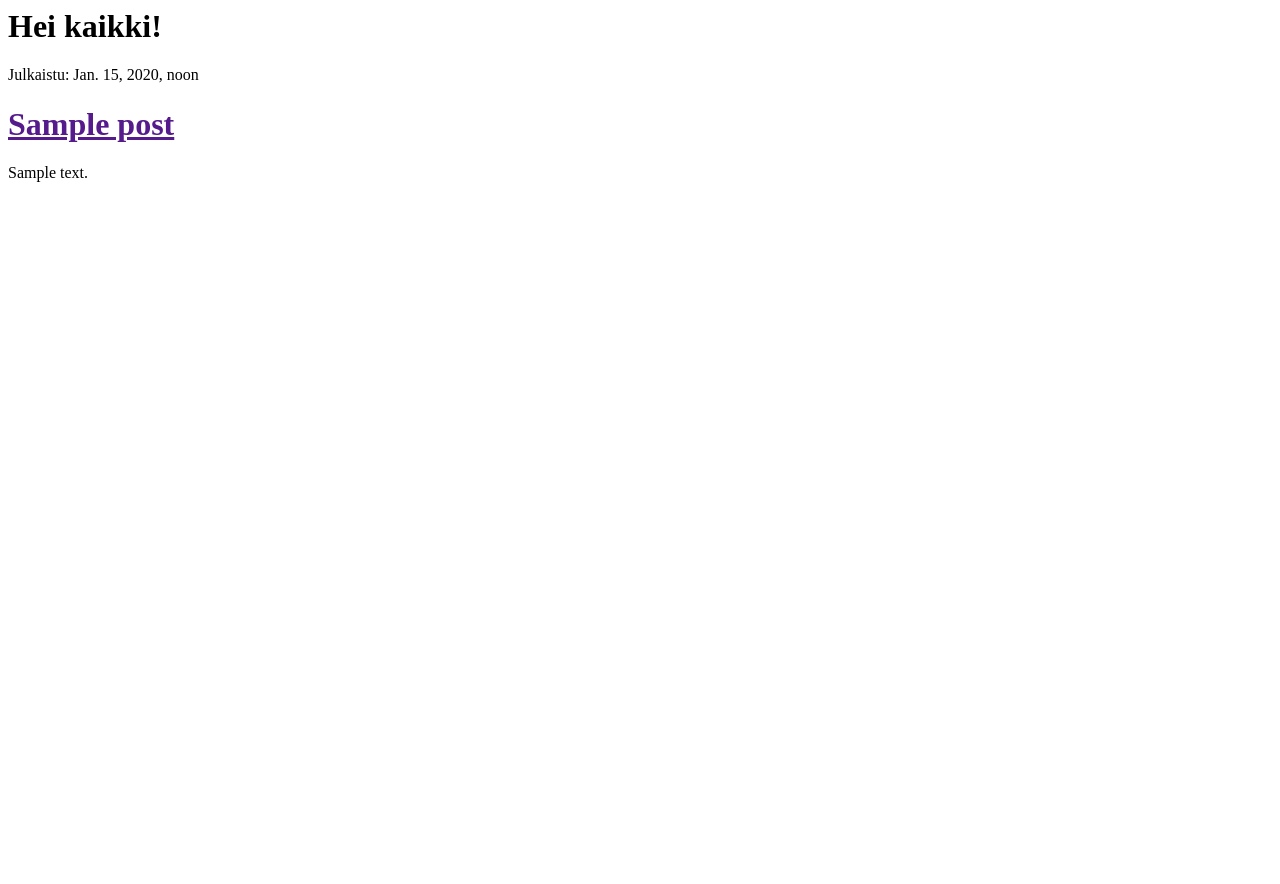
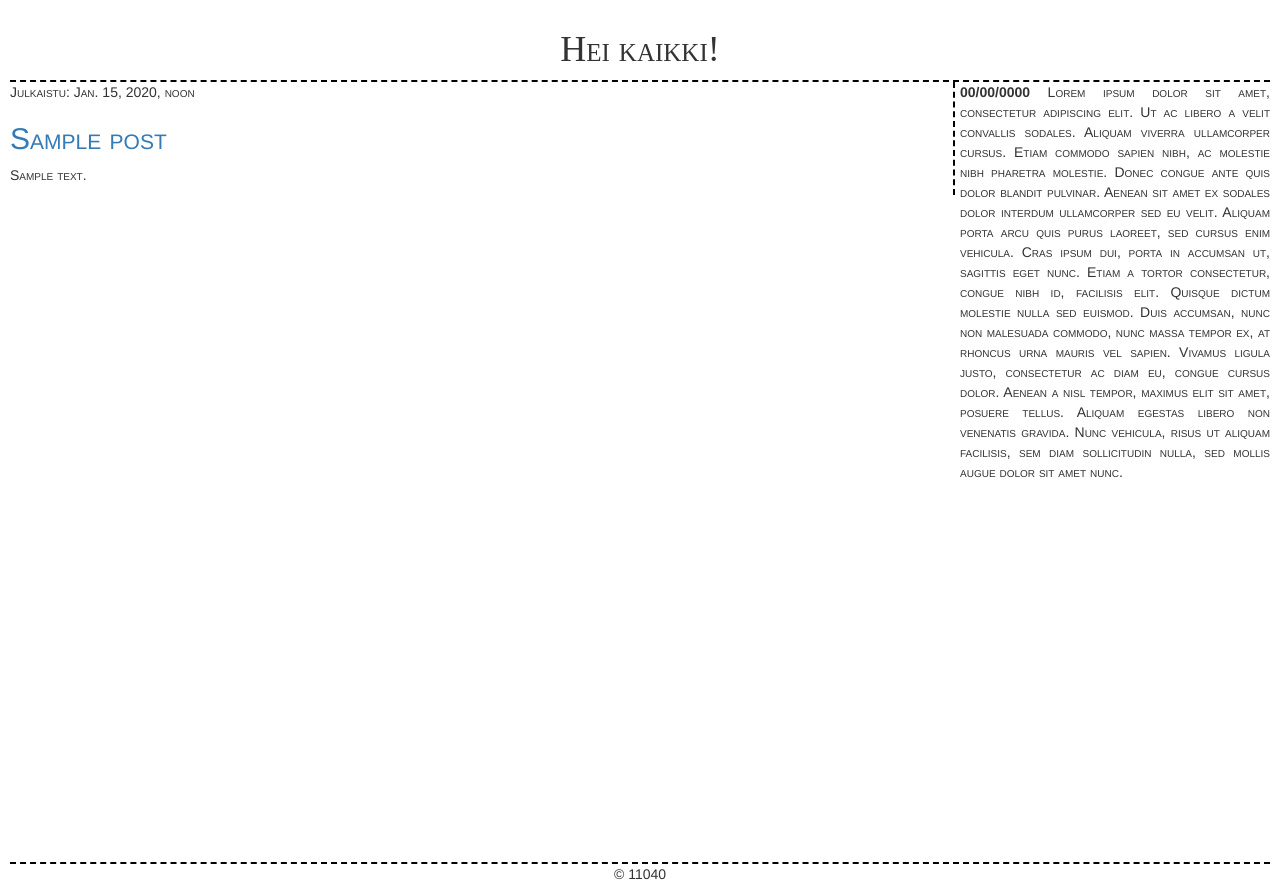
Before and after one commit to 11040/my-first-blog, a Django app: template blog/templates/blog/post_list.html in a window 1280 px wide. Before the commit the page ends 182 px from the top, so only its background shows below. Run offline with Django 3.2, Linux system fonts and the light colour scheme; the template is opened without the code that fills it: values that come from a table or form of the project are taken from there, others are empty; tables that the repository leaves empty hold one stand-in row (values such as "Sample post"); some libraries are stand-ins or nearby versions.

Commit message:
Paivitys

```diff
--- /dev/null
+++ b/blog/static/css/blog.css
@@ -0,0 +1,30 @@
+body{
+background: #e6ffff;
+text-align: justify;
+font-variant: small-caps;
+padding: 10px;
+}
+header{
+  font-family: Lobster;
+  font-variant: italic;
+  text-align: center;
+  border-bottom: 2px dashed #000000;
+}
+.left{
+  width: 75%;
+  padding-right: 5px;
+  float: left;
+  border-right: 2px dashed #000000;
+}
+.right{
+  width: 25%;
+  padding-left: 5px;
+  float: right;
+  height: 100%;
+}
+.ala{
+text-align: center;
+border-top: 2px dashed #000000;
+width: 100%;
+float: left;
+}
--- a/blog/templates/blog/post_list.html
+++ b/blog/templates/blog/post_list.html
@@ -1,13 +1,25 @@
+{% load staticfiles %}
 <html>
-  <head><title>Blogi</title></head>
+  <head>
+    <title>Blogi</title>
+    <link rel="stylesheet" href="{% static 'css/blog.css' %}">
+    <link rel="stylesheet" href="//maxcdn.bootstrapcdn.com/bootstrap/3.2.0/css/bootstrap.min.css">
+    <link rel="stylesheet" href="//maxcdn.bootstrapcdn.com/bootstrap/3.2.0/css/bootstrap-theme.min.css">
+  </head>
   <body>
-    <h1>Hei kaikki!</h1>
+  <header><h1>Hei kaikki!</h1></header>
+    <div class="left">
     {% for post in posts %}
     <div>
         <p>Julkaistu: {{ post.published_date }}</p>
-        <h1><a href="">{{ post.title }}</a></h1>
+        <h2><a href="">{{ post.title }}</a></h2>
         <p>{{ post.text|linebreaksbr }}</p>
     </div>
 {% endfor %}
+</div>
+<div class="right">
+<p><b>00/00/0000</b> Lorem ipsum dolor sit amet, consectetur adipiscing elit. Ut ac libero a velit convallis sodales. Aliquam viverra ullamcorper cursus. Etiam commodo sapien nibh, ac molestie nibh pharetra molestie. Donec congue ante quis dolor blandit pulvinar. Aenean sit amet ex sodales dolor interdum ullamcorper sed eu velit. Aliquam porta arcu quis purus laoreet, sed cursus enim vehicula. Cras ipsum dui, porta in accumsan ut, sagittis eget nunc. Etiam a tortor consectetur, congue nibh id, facilisis elit. Quisque dictum molestie nulla sed euismod. Duis accumsan, nunc non malesuada commodo, nunc massa tempor ex, at rhoncus urna mauris vel sapien. Vivamus ligula justo, consectetur ac diam eu, congue cursus dolor. Aenean a nisl tempor, maximus elit sit amet, posuere tellus. Aliquam egestas libero non venenatis gravida. Nunc vehicula, risus ut aliquam facilisis, sem diam sollicitudin nulla, sed mollis augue dolor sit amet nunc.</p>
+</div>
+<div class="ala">&copy; 11040</div>
   </body>
 </html>
```
